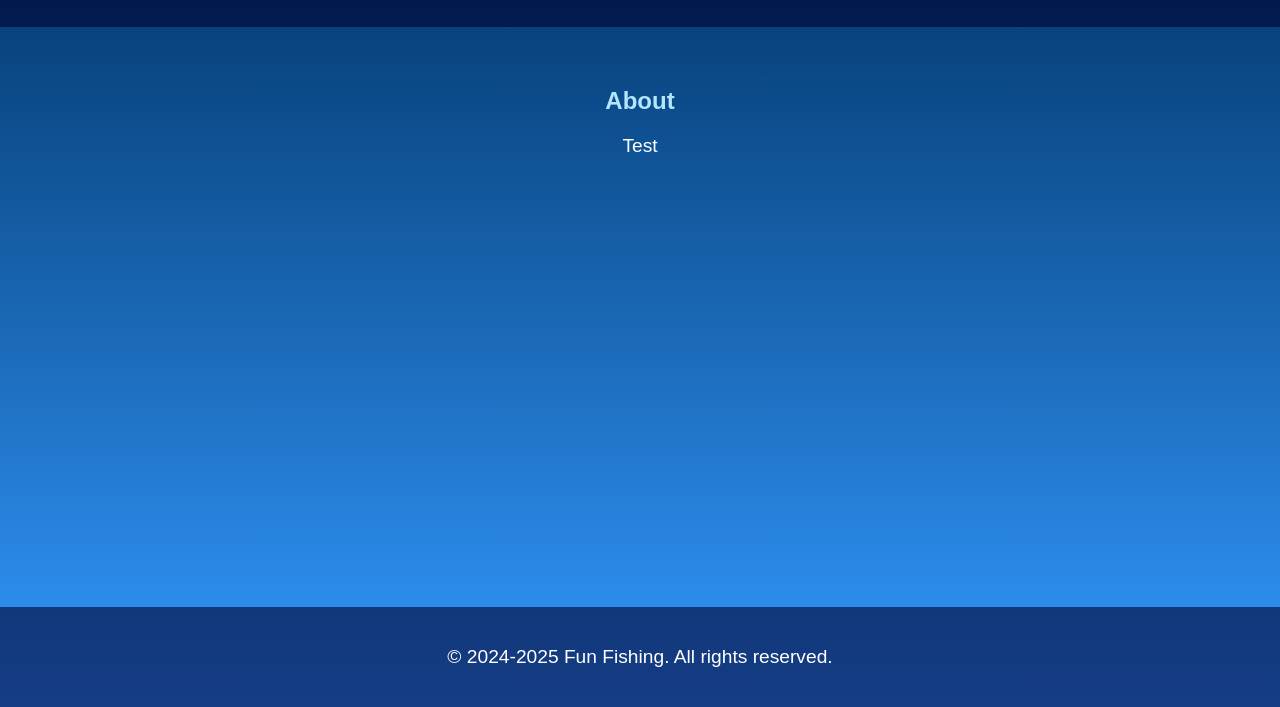
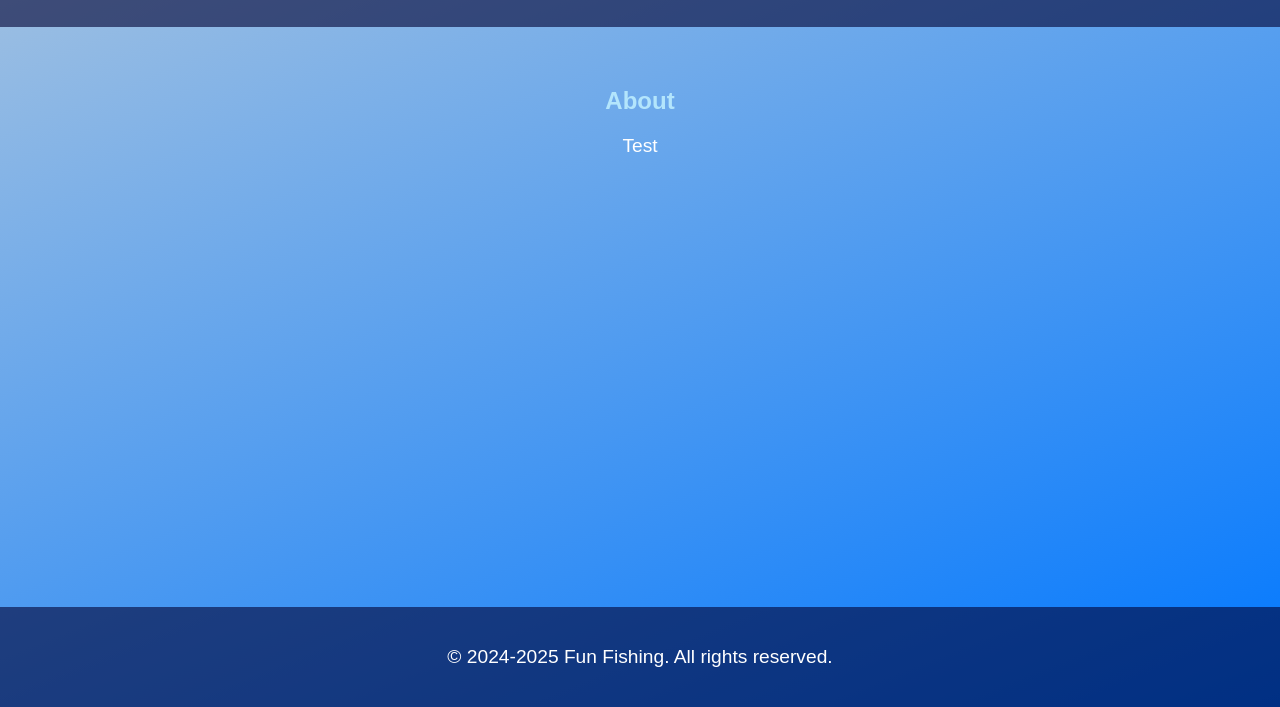
Before and after one commit to Bottomloader/web, a plain HTML site: page src/web/index.html in a window 1280 px wide. Shown: the part 93-800 px from the top of the page. Drawn offline with Linux system fonts and the light colour scheme.

Commit message:
Update index.html

```diff
--- a/src/web/index.html
+++ b/src/web/index.html
@@ -13,7 +13,8 @@
     body {
       font-family: Arial, sans-serif;
       margin: 0;
-      background: linear-gradient(to bottom, #003366, #3399ff);
+      background: #a6c3e0;
+      background: linear-gradient(158deg, rgba(166, 195, 224, 1) 1%, rgba(0, 119, 255, 1) 100%);
       color: #ffffff;
       min-height: 100vh;
       display: flex;
```
